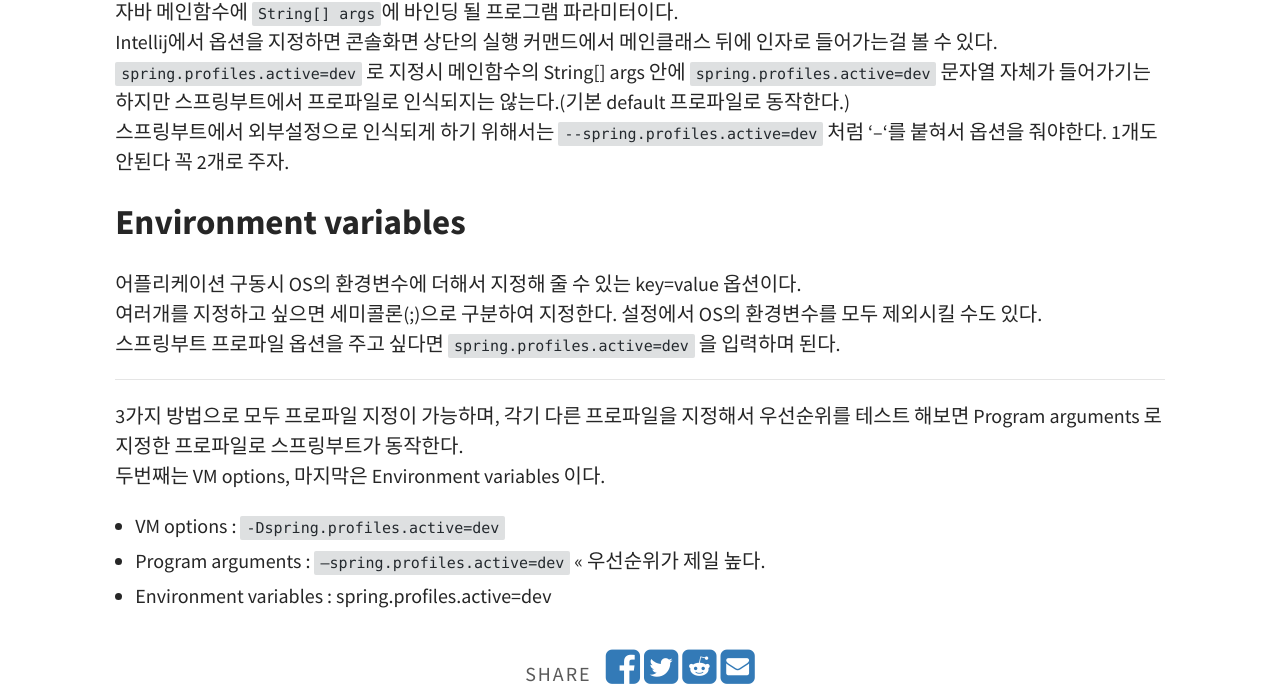
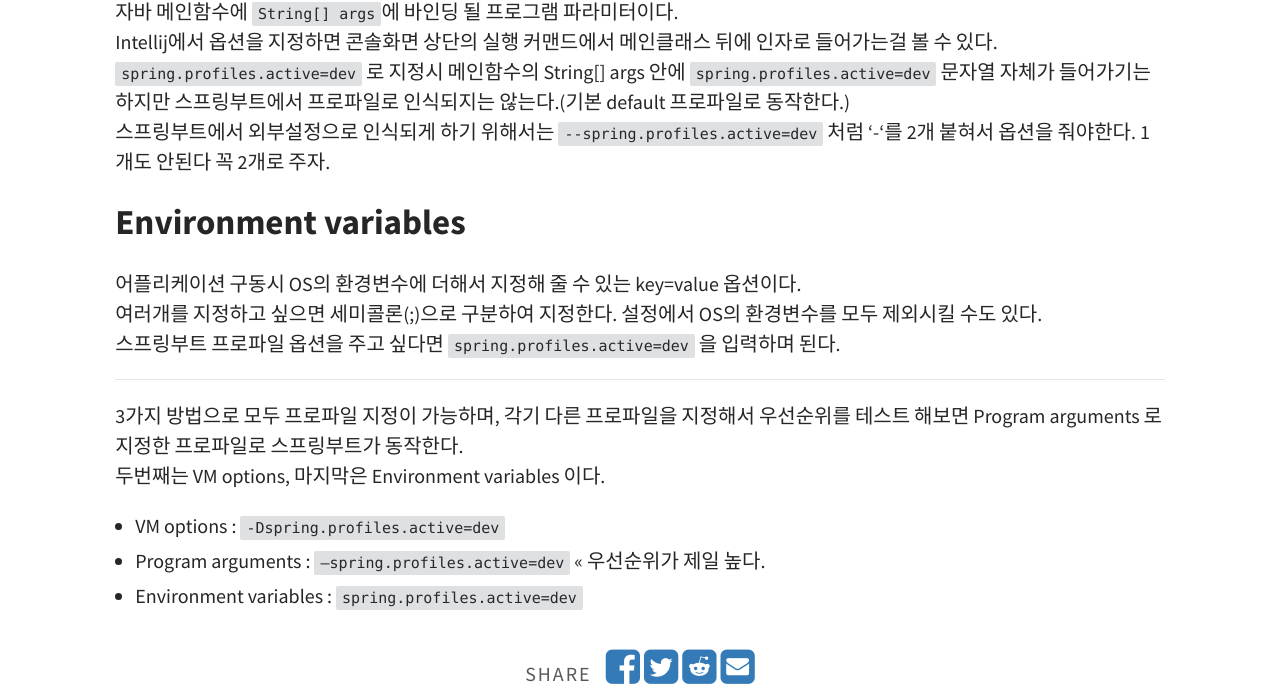
Before and after one commit to swampwar/swampwar.github.io, a Jekyll site: the page built from _posts/2020/2020-04-01-인텔리제이 어플리케이션 외부 옵션 및 변수.md, in a window 1280 px wide. Shown: the part 811-1510 px from the top of the page. Built offline with Jekyll 4.4.1, drawn with Linux system fonts in a browser that asks for light colours.

Commit message:
인텔리제이 어플리케이션 외부 옵션 및 변수 포ㅡ팅

```diff
--- a/_posts/2020/2020-04-01-인텔리제이 어플리케이션 외부 옵션 및 변수.md
+++ b/_posts/2020/2020-04-01-인텔리제이 어플리케이션 외부 옵션 및 변수.md
@@ -18,7 +18,7 @@ Intellij로 스프링부트 어플리케이션을 구동시 'dev' 프로파일
 자바 메인함수에 `String[] args`에 바인딩 될 프로그램 파라미터이다.
 Intellij에서 옵션을 지정하면 콘솔화면 상단의 실행 커맨드에서 메인클래스 뒤에 인자로 들어가는걸 볼 수 있다.
 `spring.profiles.active=dev` 로 지정시 메인함수의 String[] args 안에 `spring.profiles.active=dev` 문자열 자체가 들어가기는 하지만 스프링부트에서 프로파일로 인식되지는 않는다.(기본 default 프로파일로 동작한다.)
-스프링부트에서 외부설정으로 인식되게 하기 위해서는 `--spring.profiles.active=dev` 처럼 '--'를 붙혀서 옵션을 줘야한다. 1개도 안된다 꼭 2개로 주자.
+스프링부트에서 외부설정으로 인식되게 하기 위해서는 `--spring.profiles.active=dev` 처럼 '-'를 2개 붙혀서 옵션을 줘야한다. 1개도 안된다 꼭 2개로 주자.
 
 ##  Environment variables
 어플리케이션 구동시 OS의 환경변수에 더해서 지정해 줄 수 있는 key=value 옵션이다.
@@ -31,4 +31,4 @@ Intellij에서 옵션을 지정하면 콘솔화면 상단의 실행 커맨드에
 두번째는 VM options, 마지막은 Environment variables 이다.
 - VM options :  `-Dspring.profiles.active=dev`
 - Program arguments : `—spring.profiles.active=dev` << 우선순위가 제일 높다.
-- Environment variables : spring.profiles.active=dev
+- Environment variables : `spring.profiles.active=dev`
```
